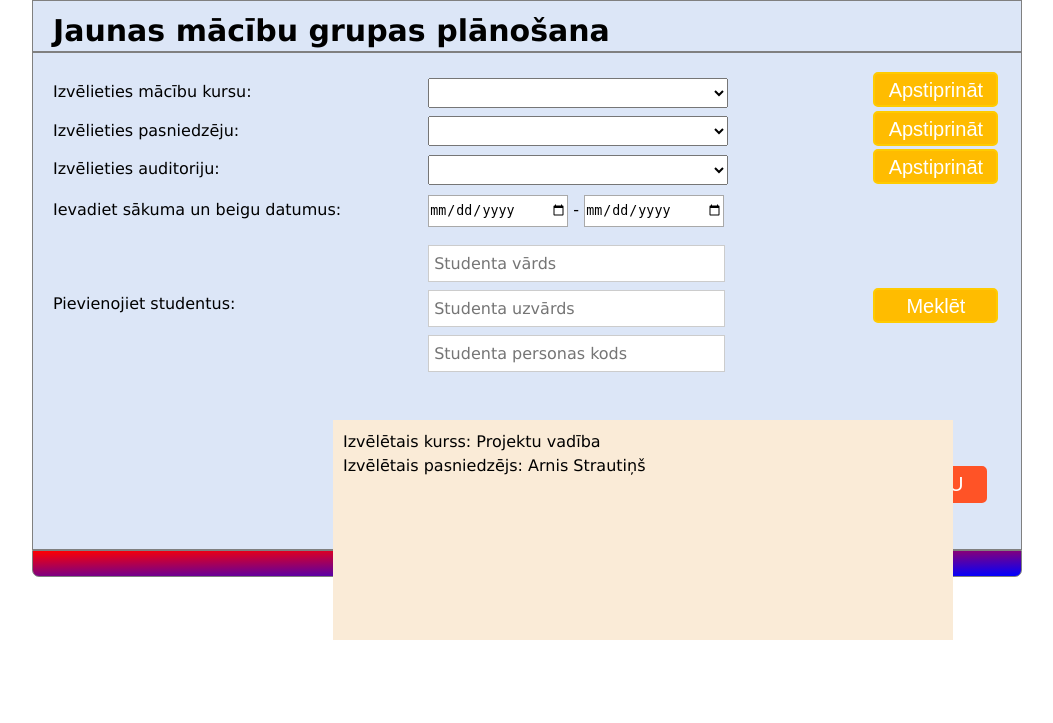
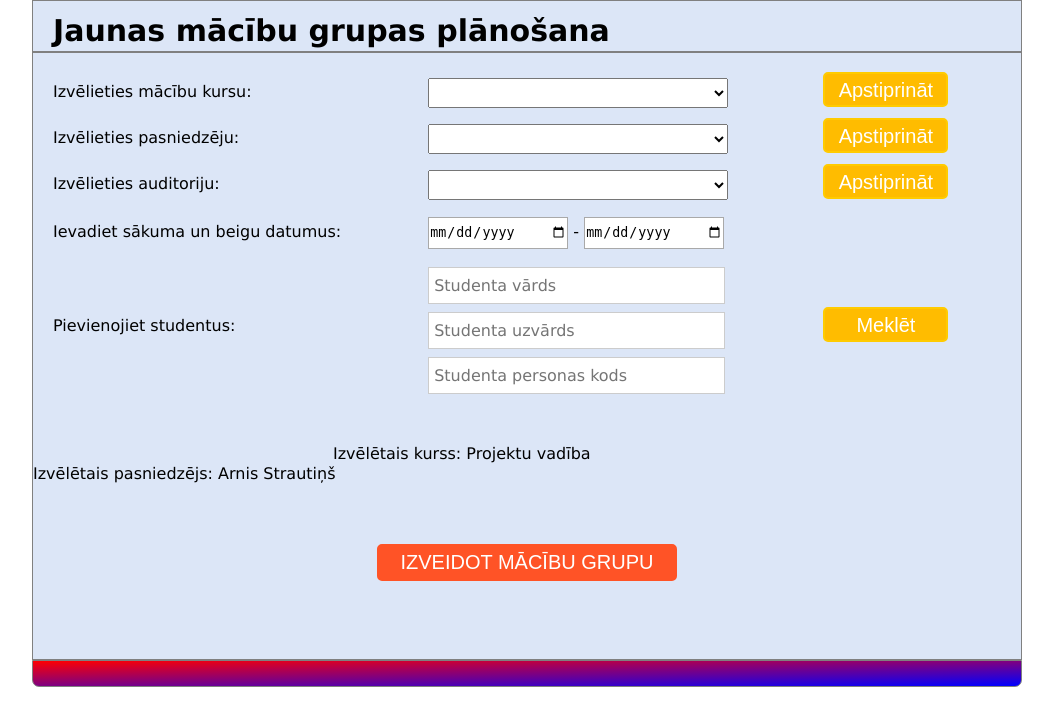
Before and after one commit to KJankovskis/MCVS, a PHP site: page /groupPlanning.php in a window 1280 px wide. Shown: the part 77-800 px from the top of the page, without its empty margins (113-1166 px from the left). Run offline with PHP 8.4, Linux system fonts and the light colour scheme; tables that the repository leaves empty hold one stand-in row (values such as "Sample post"); some libraries are stand-ins or nearby versions.

Commit message:
groupPlanning pogas tests V1.4

```diff
--- a/IS/groupPlanning.php
+++ b/IS/groupPlanning.php
@@ -26,7 +26,7 @@
 
                             while($rows = $resultSet -> fetch_assoc()) {
                                 ?>
-                                <option value="<?php $i; ?>"><?php echo $rows['kKursaNosaukums']; ?></option>
+                                <option value="<?php $rows['kKursaNosaukums']; ?>"><?php echo $rows['kKursaNosaukums']; ?></option>
                                 <?php
                             }
                         }
@@ -107,16 +107,14 @@
         </tr>
     </table>
     <br><br><br>
-    <div class="gpContentResults">
-        <label id="gpCourseResultLabel">Izvēlētais kurss:</label>
-        <label id="gpCourseResultInfo">Projektu vadība</label>
-        <br>
-        <label id="gpTeacherResultLabel" >Izvēlētais pasniedzējs:</label>
-        <label id="gpTeacherResultInfo">Arnis Strautiņš</label>
-    </div>
+    <label id="gpCourseResultLabel">Izvēlētais kurss:</label>
+    <label id="gpCourseResultInfo">Projektu vadība</label>
     <br>
-        <center><input type="submit" id="gpCreateButton" value="IZVEIDOT MĀCĪBU GRUPU"></center>
-    <br>
+    <label id="gpTeacherResultLabel" >Izvēlētais pasniedzējs:</label>
+    <label id="gpTeacherResultInfo">Arnis Strautiņš</label>
+    <br><br><br>
+    <center><input type="submit" id="gpCreateButton" value="IZVEIDOT MĀCĪBU GRUPU"></center>
+    <br><br><br>
 </div>
 
 <?php
--- a/IS/styleForGroupPlanning.css
+++ b/IS/styleForGroupPlanning.css
@@ -29,7 +29,7 @@
     height: 35px;
     width: 125px;
     padding: 5px 5px 5px 5px;
-    margin: 3px 0px 0px 50px;
+    margin-top: 3px;
 }
 
 
@@ -48,14 +48,8 @@
 }
 
 
-.gpContentResults {
-    position: relative;
-    float: left;
-    left: 300px;
-    width: 600px;
-    height: 200px;
-    background-color: antiquewhite;
-    padding: 10px 10px 10px 10px;
+#gpCourseResultLabel, gpTeacherResultLabel {
+    margin-left: 300px;
     line-height: 150%;
 }
 
```
